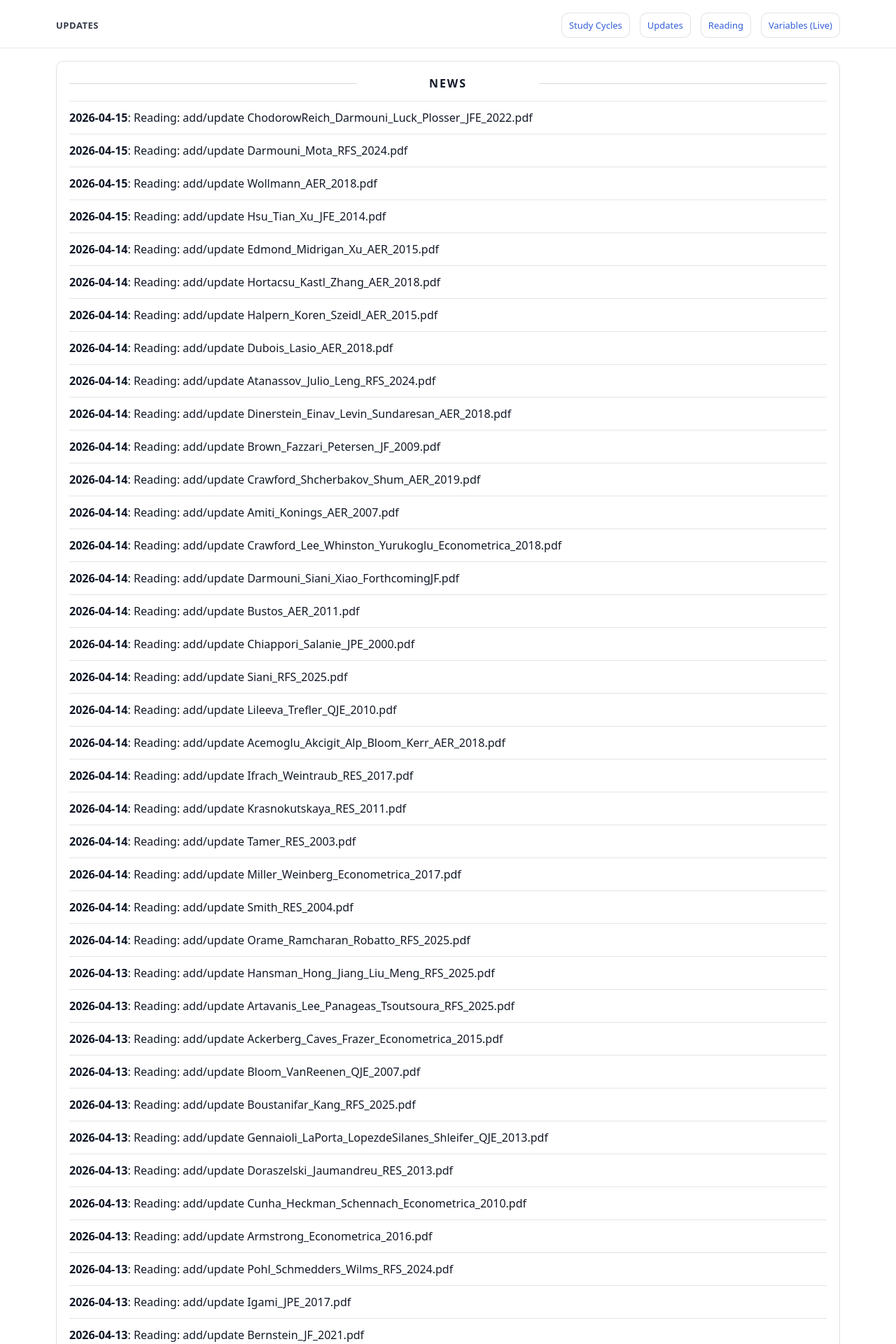
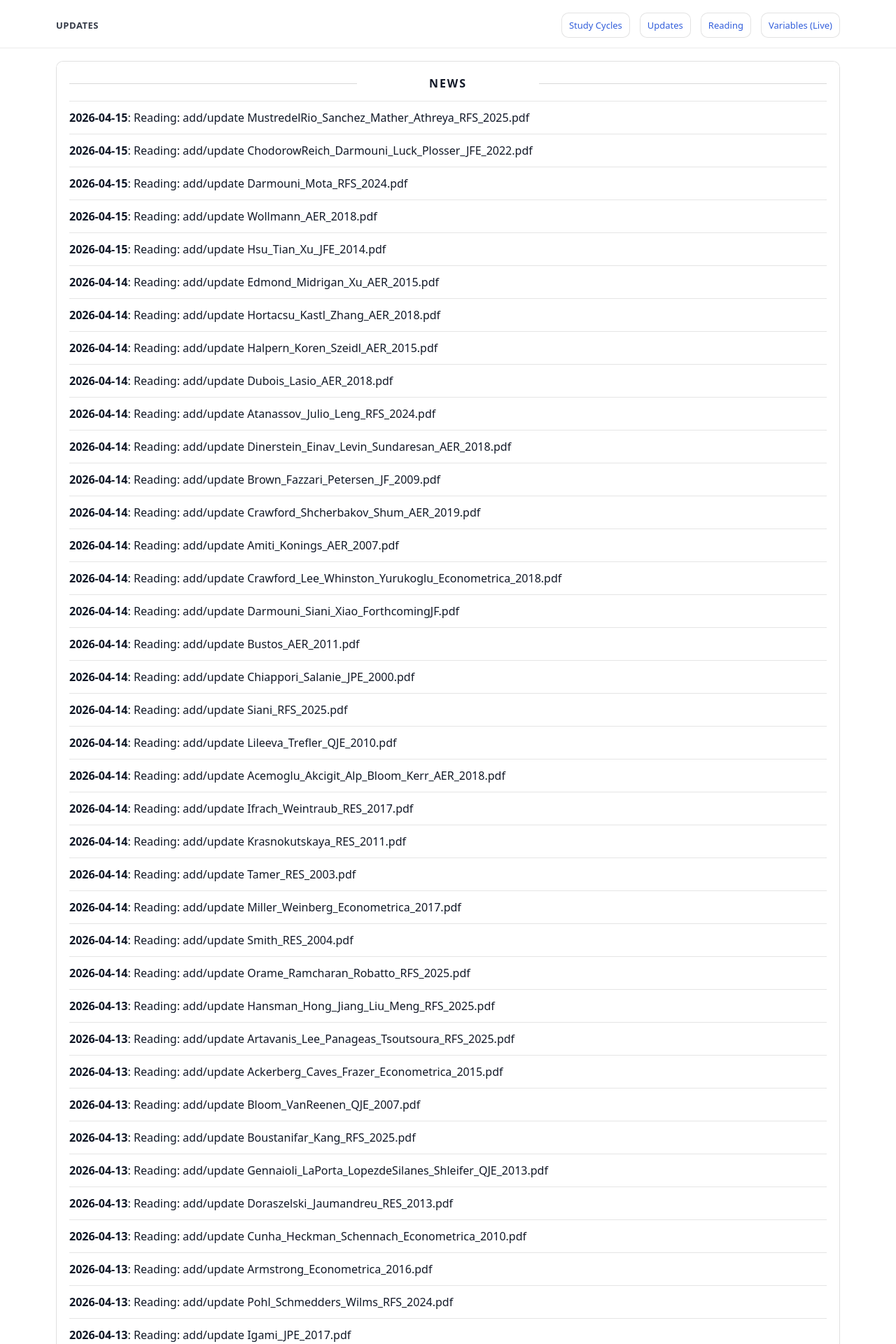
Before and after one commit to yaxinzn/study-archive, a Jekyll site: the page built from updates/index.md, in a window 1280 px wide. Shown: the top 1920 px of the page at 70% size. Built offline with Jekyll 4.4.1, drawn with Linux system fonts in a browser that asks for light colours; some of the changed text lies outside the part shown.

Commit message:
chore: update NEWS feed

```diff
--- a/_data/news.yml
+++ b/_data/news.yml
@@ -1,4 +1,7 @@
 # Auto-generated update history (sorted newest -> oldest). Do not edit manually.
+- ts: "1776206912"
+  date: "2026-04-15"
+  title: "Reading: add/update MustredelRio_Sanchez_Mather_Athreya_RFS_2025.pdf"
 - ts: "1776206199"
   date: "2026-04-15"
   title: "Reading: add/update ChodorowReich_Darmouni_Luck_Plosser_JFE_2022.pdf"
```
